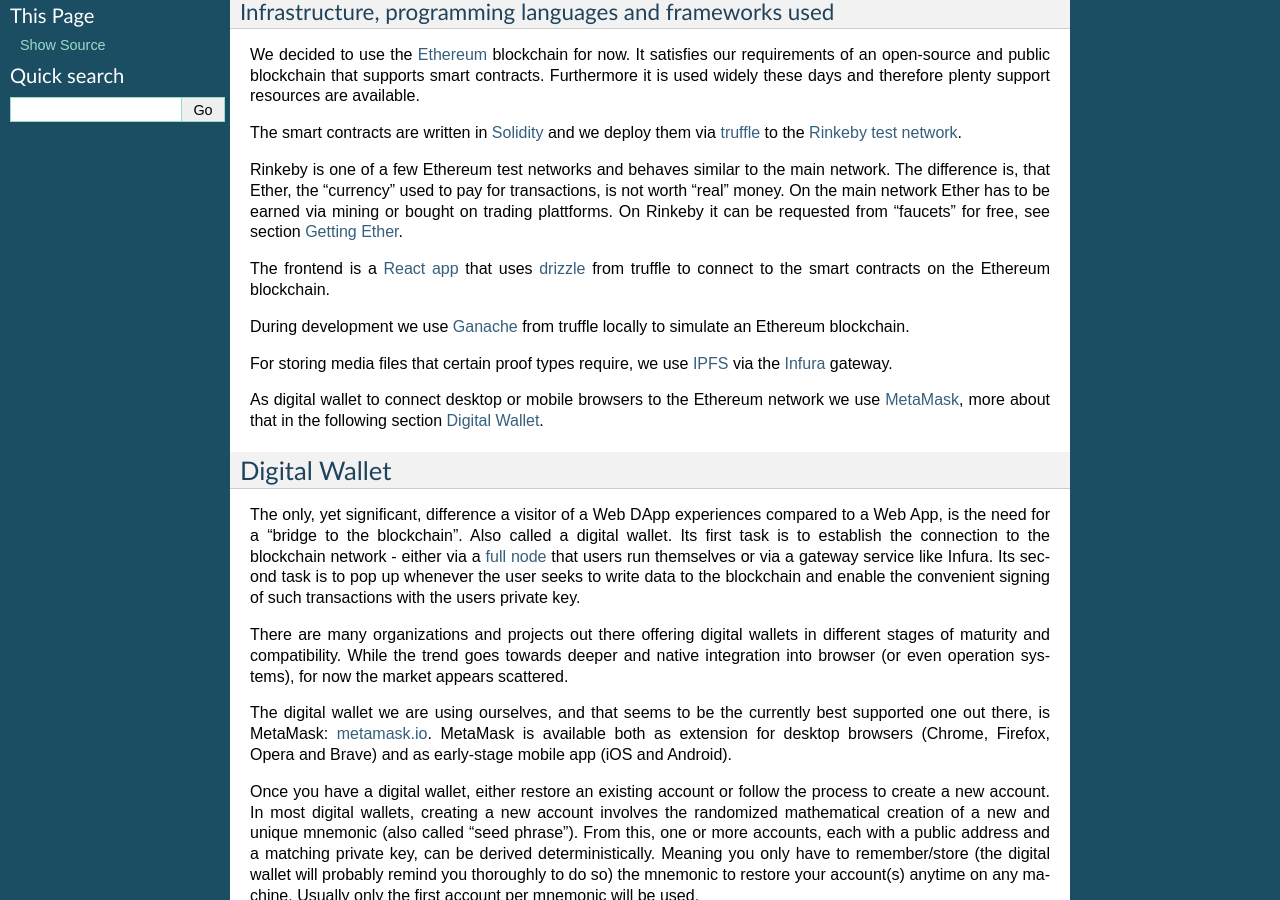
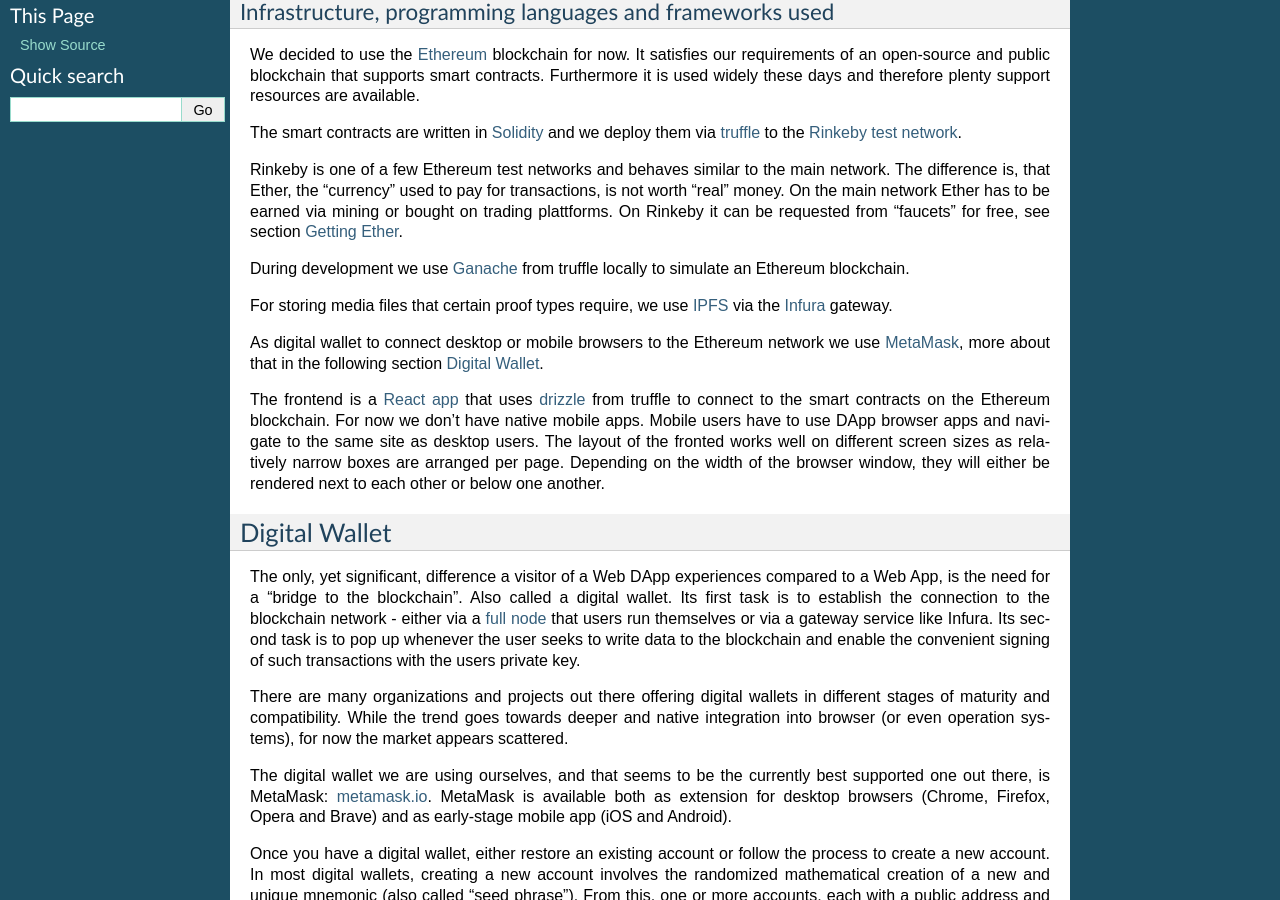
Before and after one commit to FuturICT2/FIN4Documentation, a Sphinx documentation site: the page built from docs/getting-started.rst, in a window 1280 px wide and 900 px high, scrolled down 315 px. Built offline with Sphinx 7.4.7, drawn with Linux system fonts in a browser that asks for light colours.

Commit message:
Add note about no native mobile apps

```diff
--- a/docs/getting-started.rst
+++ b/docs/getting-started.rst
@@ -18,13 +18,13 @@
 
 Rinkeby is one of a few Ethereum test networks and behaves similar to the main network. The difference is, that Ether, the "currency" used to pay for transactions, is not worth "real" money. On the main network Ether has to be earned via mining or bought on trading plattforms. On Rinkeby it can be requested from "faucets" for free, see section `Getting Ether`_.
 
-The frontend is a `React app <https://create-react-app.dev/>`_ that uses `drizzle <https://www.trufflesuite.com/drizzle>`_ from truffle to connect to the smart contracts on the Ethereum blockchain.
-
 During development we use `Ganache <https://www.trufflesuite.com/ganache>`_ from truffle locally to simulate an Ethereum blockchain.
 
 For storing media files that certain proof types require, we use `IPFS <https://ipfs.io/>`_ via the `Infura <https://infura.io/>`_ gateway.
 
 As digital wallet to connect desktop or mobile browsers to the Ethereum network we use `MetaMask <https://metamask.io/>`_, more about that in the following section `Digital Wallet`_.
+
+The frontend is a `React app <https://create-react-app.dev/>`_ that uses `drizzle <https://www.trufflesuite.com/drizzle>`_ from truffle to connect to the smart contracts on the Ethereum blockchain. For now we don't have native mobile apps. Mobile users have to use DApp browser apps and navigate to the same site as desktop users. The layout of the fronted works well on different screen sizes as relatively narrow boxes are arranged per page. Depending on the width of the browser window, they will either be rendered next to each other or below one another.
 
 Digital Wallet
 ^^^^^^^^^^^^^^
```
